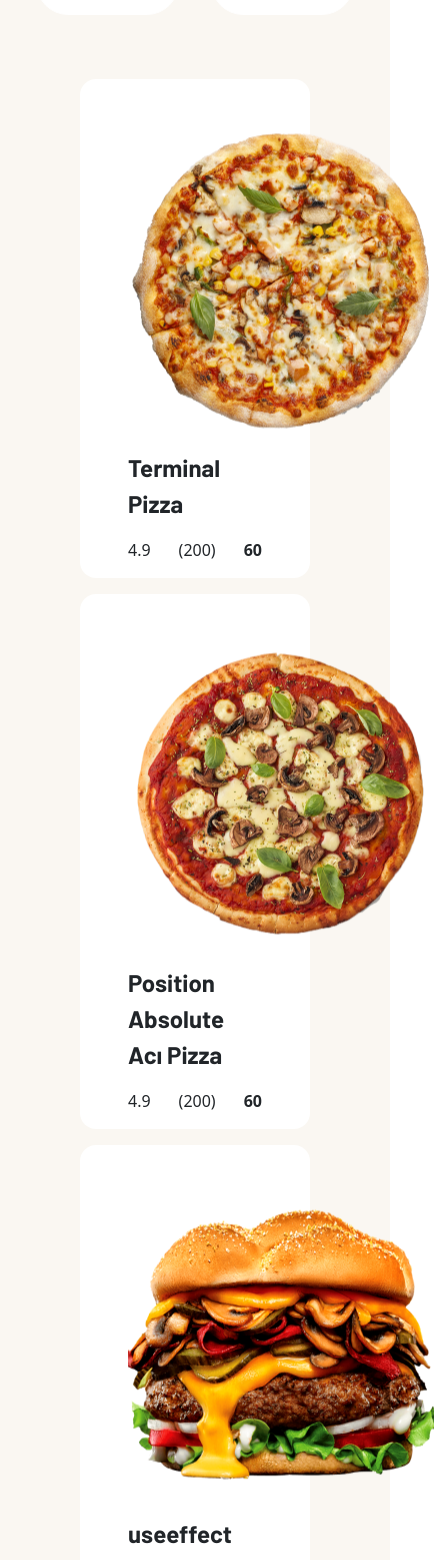
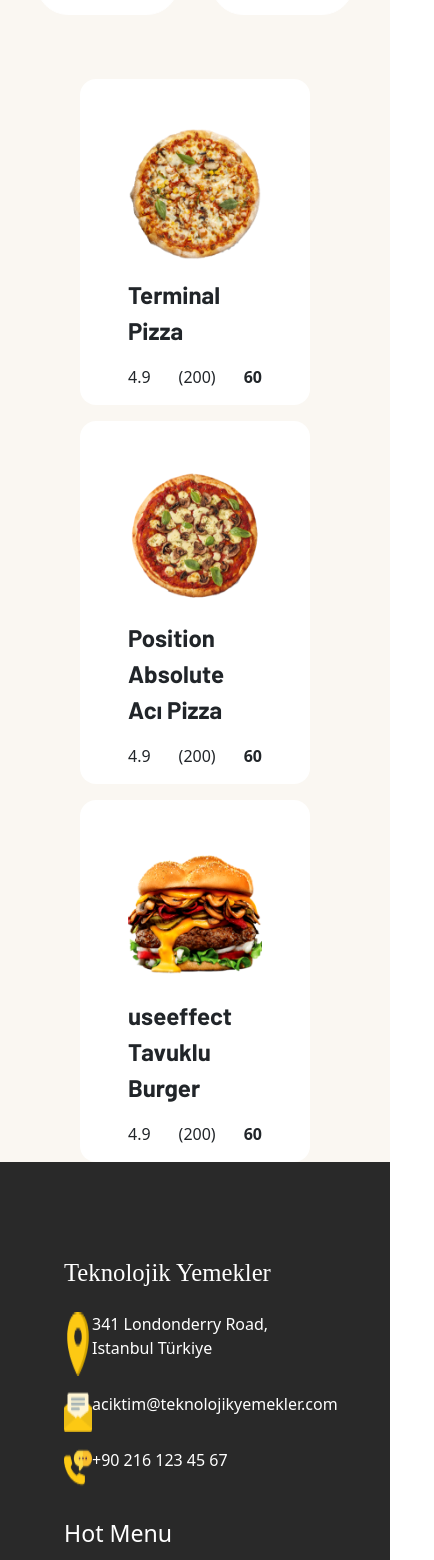
Before and after one commit to hediye-ersan/My-Pizza-Page, a React (Vite) app: page / in a window 390 px wide. Shown: the part 3082-4642 px from the top of the page, 434 px wide, since content can reach past the window. Built offline with nearby package versions, Linux system fonts and the light colour scheme; a web font is replaced by a local one.

Commit message:
responsive eksiklikler eklendi.

```diff
--- a/src/components/Home.jsx
+++ b/src/components/Home.jsx
@@ -127,7 +127,7 @@ function Home() {
                 </nav>
                 <div className='justify-center'>
                     <div className='pizza-bg'>
-                        <img src='/pictures/food-1.png' />
+                        <img className='terminal-pizza' src='/pictures/food-1.png' />
                         <p className='barlow pizza-p
                         '>Terminal Pizza
                         </p>
@@ -139,7 +139,7 @@ function Home() {
                     </div>
 
                     <div className='pizza-bg'>
-                        <img src='/pictures/food-2.png' />
+                        <img  className='terminal-pizza' src='/pictures/food-2.png' />
                         <p className='barlow pizza-p
                         '>Position Absolute Acı Pizza
                         </p>
@@ -150,7 +150,7 @@ function Home() {
                         </div>
                     </div>
                     <div className='pizza-bg'>
-                        <img src='/pictures/food-3.png' />
+                        <img  className='terminal-pizza' src='/pictures/food-3.png' />
                         <p className='barlow pizza-p
                         '>useeffect Tavuklu Burger
                         </p>
--- a/src/components/OrderPizza.jsx
+++ b/src/components/OrderPizza.jsx
@@ -123,7 +123,7 @@ function OrderPizza() {
                 </div>
                 <div className='form'>
                     <div className='secimler beige'>
-                        <img className='img-center'src='/pictures/form-banner.png'/>
+                        <img className='img-center terminal-pizza'src='/pictures/form-banner.png'/>
                         <div className='form gap'>
                             <Link to="/" style={{ textDecoration: 'none' }} className="h5" data-cy='anasayfa'>Anasayfa</Link>
 
--- a/src/reset.css
+++ b/src/reset.css
@@ -248,6 +248,14 @@ label {
     margin-top: 1rem;
     background-size: 100% 100%;
 }
+.terminal-pizza{
+    max-width: 100%;
+    height: auto;
+    display: block;
+    margin: 0 auto;
+
+
+}
 
 .item-border {
     border: 1px solid white;
```
